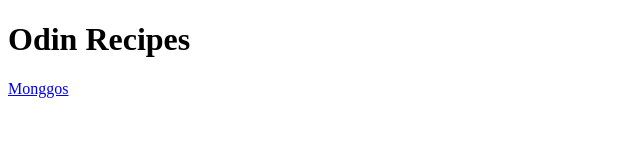
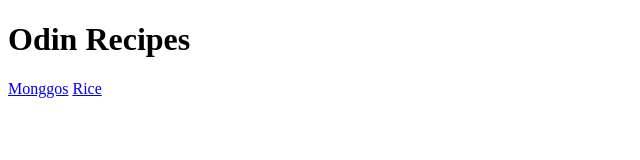
Before and after one commit to josephllyd/odin-recipes, a plain HTML site: page index.html in a window 1280 px wide. Shown: the full height of the page, 0-640 px from the left. Drawn offline with Linux system fonts and the light colour scheme.

Commit message:
Edit README.md and index.html

```diff
--- a/index.html
+++ b/index.html
@@ -9,5 +9,6 @@
 <body>
     <h1>Odin Recipes</h1>
     <a href="recipes/monggos.html">Monggos</a>
+    <a href="recipes/rice.html">Rice</a>
 </body>
 </html>
```
Also changed, not shown: 1 other file.
